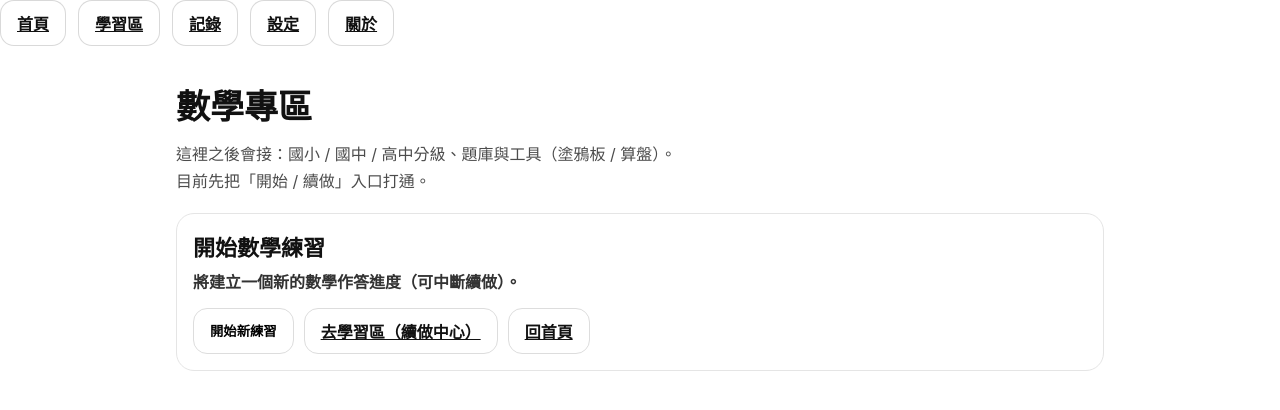
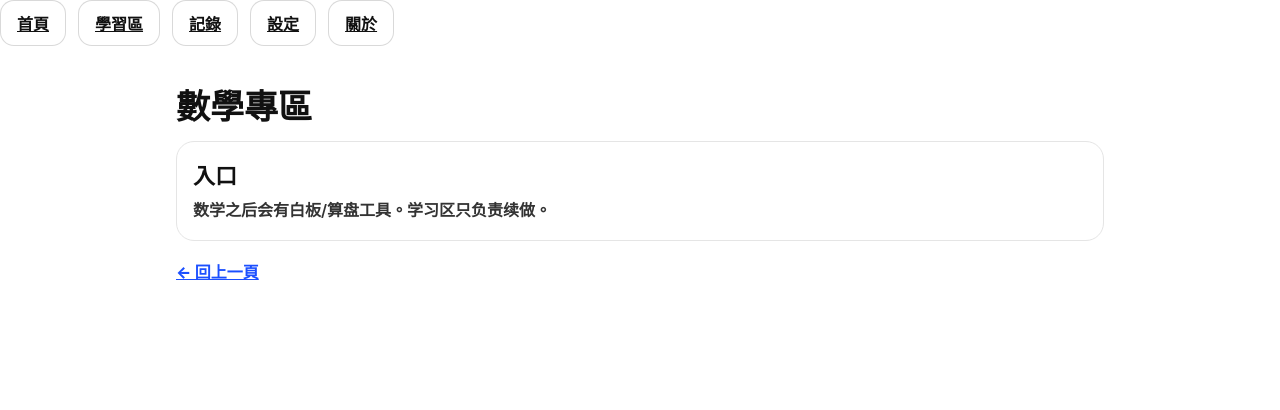
Before and after one commit to boos88978857-svg/ai-intelligent-learning-machine, a Next.js app: page /math in a window 1280 px wide. Shown: the top 410 px of the page. Built offline with nearby package versions, Linux system fonts and the light colour scheme.

Commit message:
更新 page.tsx

```diff
--- a/app/math/page.tsx
+++ b/app/math/page.tsx
@@ -1,75 +1,48 @@
 // app/math/page.tsx
 "use client";
 
-import Link from "next/link";
 import { useEffect, useState } from "react";
 import { useRouter } from "next/navigation";
 import { ui } from "../ui";
-import { loadSession, newSession, saveSession } from "../lib/session";
+import { loadSession } from "../lib/session";
 
-type AnySession = {
-  subject: string;
-  currentIndex: number;
-  totalQuestions: number;
-  elapsedSec: number;
-  paused: boolean;
-};
-
-export default function MathPage() {
+export default function MathEntryPage() {
   const router = useRouter();
   const [hasSession, setHasSession] = useState(false);
 
   useEffect(() => {
-    const s = loadSession("數學") as AnySession | null;
+    const s = loadSession("數學");
     setHasSession(!!s);
   }, []);
 
-  function goContinue() {
-    router.push(`/practice/session?subject=${encodeURIComponent("數學")}`);
-  }
-
-  function startNew() {
-    const s = newSession("數學") as AnySession;
-    saveSession(s);
-    router.push(`/practice/session?subject=${encodeURIComponent("數學")}`);
-  }
-
   return (
     <main style={ui.wrap}>
-      <h1 style={{ margin: "0 0 12px", fontSize: 34, fontWeight: 900 }}>數學專區</h1>
-      <p style={{ margin: "0 0 18px", opacity: 0.75, lineHeight: 1.7 }}>
-        這裡之後會接：國小 / 國中 / 高中分級、題庫與工具（塗鴉板 / 算盤）。
-        <br />
-        目前先把「開始 / 續做」入口打通。
-      </p>
+      <h1 style={{ margin: "0 0 12px", fontSize: 34, fontWeight: 1000 }}>
+        數學專區
+      </h1>
 
       <div style={ui.card}>
-        <h2 style={ui.cardTitle}>{hasSession ? "你有一個數學續做" : "開始數學練習"}</h2>
+        <h2 style={ui.cardTitle}>入口</h2>
         <p style={ui.cardDesc}>
-          {hasSession
-            ? "你之前做到一半的數學作答仍保留，可直接繼續。"
-            : "將建立一個新的數學作答進度（可中斷續做）。"}
+          数学之后会有白板/算盘工具。学习区只负责续做。
         </p>
 
-        <div style={{ marginTop: 12, display: "flex", gap: 10, flexWrap: "wrap" }}>
-          {hasSession ? (
-            <button type="button" onClick={goContinue} style={{ ...ui.navBtn, cursor: "pointer" }}>
-              繼續作答
-            </button>
-          ) : (
-            <button type="button" onClick={startNew} style={{ ...ui.navBtn, cursor: "pointer" }}>
-              開始新練習
-            </button>
-          )}
+        {hasSession && (
+          <div style={{ marginTop: 10 }}>
+            <span
+              style={ui.smallLink}
+              onClick={() => router.push("/practice")}
+            >
+              有做到一半 → 去學習區續做
+            </span>
+          </div>
+        )}
+      </div>
 
-          <Link href="/practice" style={ui.navBtn}>
-            去學習區（續做中心）
-          </Link>
-
-          <Link href="/" style={ui.navBtn}>
-            回首頁
-          </Link>
-        </div>
+      <div style={{ marginTop: 18 }}>
+        <span style={ui.backLink} onClick={() => router.back()}>
+          ← 回上一頁
+        </span>
       </div>
     </main>
   );
```
